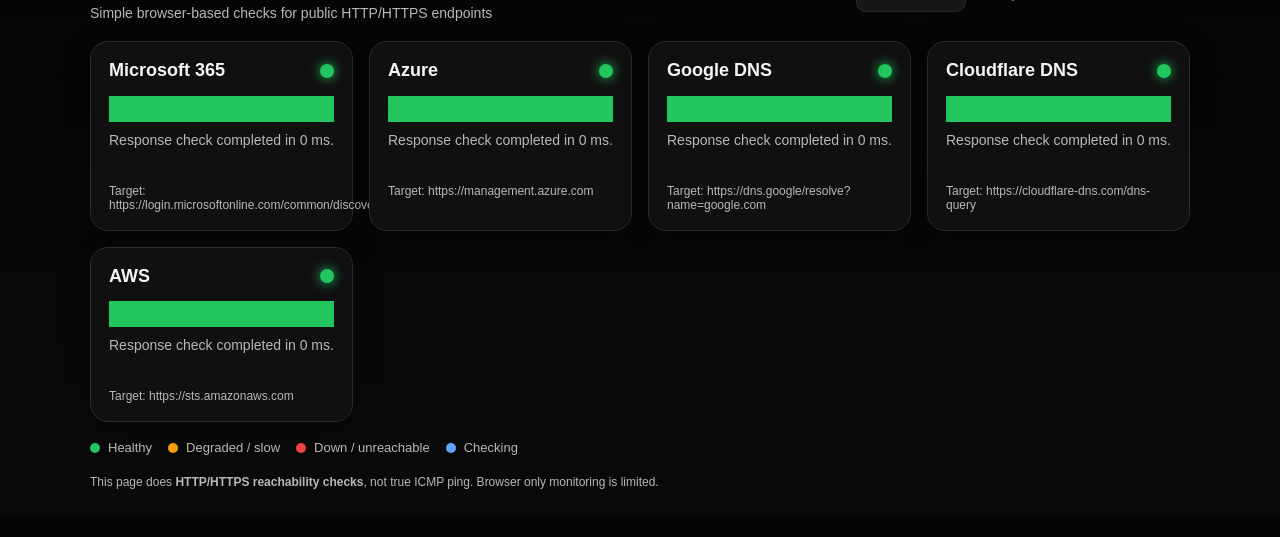
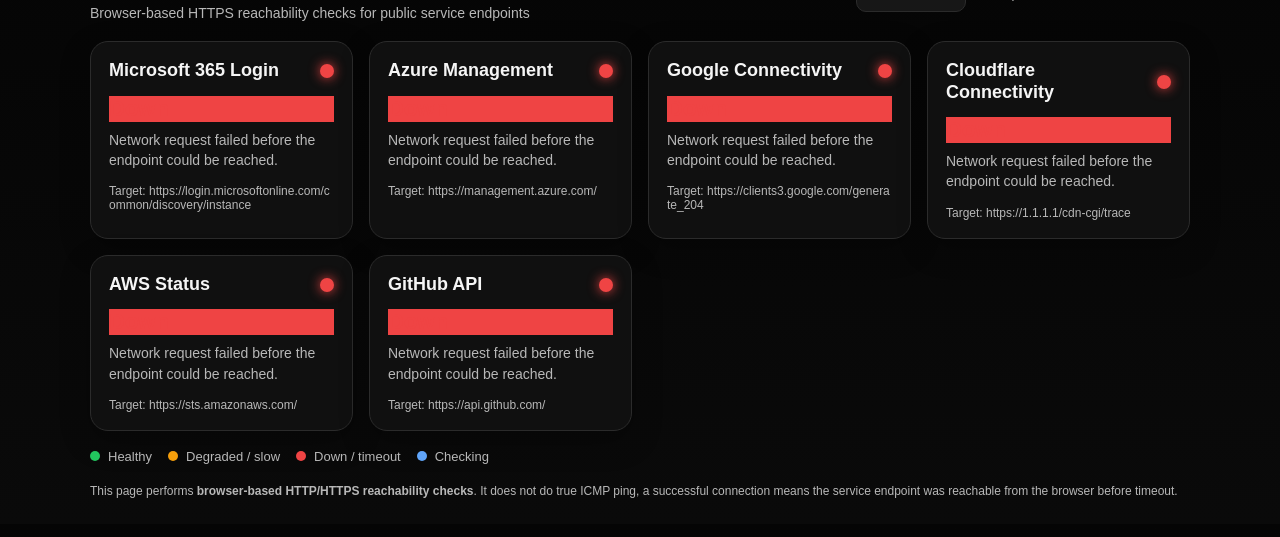
Before and after one commit to joshhernandez94/service-status-dashboard, a plain HTML site: page index.html in a window 1280 px wide. Shown: the part 59-596 px from the top of the page. Drawn offline with Linux system fonts and the light colour scheme; no server answers.

Commit message:
Update index.html

```diff
--- a/index.html
+++ b/index.html
@@ -133,6 +133,7 @@
       margin-top: 14px;
       color: var(--muted);
       font-size: 12px;
+      word-break: break-all;
     }
 
     .healthy .dot, .healthy .status { color: var(--good); background: var(--good); }
@@ -181,7 +182,7 @@
     <div class="header">
       <div>
         <div class="title">Service Status Board</div>
-        <div class="sub">Simple browser-based checks for public HTTP/HTTPS endpoints</div>
+        <div class="sub">Browser-based HTTPS reachability checks for public service endpoints</div>
       </div>
       <div class="actions">
         <button id="refreshBtn">Refresh now</button>
@@ -194,59 +195,64 @@
     <div class="legend">
       <div class="legend-item"><span class="dot" style="background:#22c55e;color:#22c55e"></span> Healthy</div>
       <div class="legend-item"><span class="dot" style="background:#f59e0b;color:#f59e0b"></span> Degraded / slow</div>
-      <div class="legend-item"><span class="dot" style="background:#ef4444;color:#ef4444"></span> Down / unreachable</div>
+      <div class="legend-item"><span class="dot" style="background:#ef4444;color:#ef4444"></span> Down / timeout</div>
       <div class="legend-item"><span class="dot" style="background:#60a5fa;color:#60a5fa"></span> Checking</div>
     </div>
 
     <div class="footer-note">
-      This page does <strong>HTTP/HTTPS reachability checks</strong>, not true ICMP ping. Browser only monitoring is limited.
+      This page performs <strong>browser-based HTTP/HTTPS reachability checks</strong>.
+      It does not do true ICMP ping, a successful connection means the service endpoint was reachable from the browser before timeout.
     </div>
   </div>
 
   <script>
-    // Update these to match the services you want to check.
-    // Best results: use a public page or favicon URL for each service.
     const services = [
       {
-        name: 'Microsoft 365',
-        url: 'https://login.microsoftonline.com/common/discovery/instance',
-        label: 'Public reachability check'
+        name: "Microsoft 365 Login",
+        url: "https://login.microsoftonline.com/common/discovery/instance",
+        label: "Microsoft identity platform"
       },
       {
-        name: 'Azure',
-        url: 'https://management.azure.com',
-        label: 'Public reachability check'
+        name: "Azure Management",
+        url: "https://management.azure.com/",
+        label: "Azure control plane"
       },
       {
-        name: 'Google DNS',
-        url: 'https://dns.google/resolve?name=google.com',
-        label: 'Public reachability check'
+        name: "Google Connectivity",
+        url: "https://clients3.google.com/generate_204",
+        label: "Global internet connectivity test"
       },
       {
-        name: 'Cloudflare DNS',
-        url: 'https://cloudflare-dns.com/dns-query',
-        label: 'Public reachability check'
+        name: "Cloudflare Connectivity",
+        url: "https://1.1.1.1/cdn-cgi/trace",
+        label: "Cloudflare edge network reachability"
       },
       {
-        name: 'AWS',
-        url: 'https://sts.amazonaws.com',
-        label: 'PUblic reachability Check'
+        name: "AWS Status",
+        url: "https://sts.amazonaws.com/",
+        label: "AWS identity service"
+      },
+      {
+        name: "GitHub API",
+        url: "https://api.github.com/",
+        label: "Developer platform reachability"
       }
     ];
 
     const CHECK_INTERVAL_MS = 60000;
     const FAST_THRESHOLD_MS = 1200;
     const SLOW_THRESHOLD_MS = 3500;
+    const REQUEST_TIMEOUT_MS = 5000;
 
-    const grid = document.getElementById('statusGrid');
-    const lastUpdated = document.getElementById('lastUpdated');
-    const refreshBtn = document.getElementById('refreshBtn');
+    const grid = document.getElementById("statusGrid");
+    const lastUpdated = document.getElementById("lastUpdated");
+    const refreshBtn = document.getElementById("refreshBtn");
 
     function renderCards() {
-      grid.innerHTML = '';
+      grid.innerHTML = "";
       services.forEach((service, index) => {
-        const card = document.createElement('div');
-        card.className = 'card checking';
+        const card = document.createElement("div");
+        card.className = "card checking";
         card.id = `card-${index}`;
         card.innerHTML = `
           <div class="top">
@@ -261,86 +267,62 @@
       });
     }
 
-    function setCardState(index, state, message, ms) {
+    function setCardState(index, state, message, detailText) {
       const card = document.getElementById(`card-${index}`);
       const status = document.getElementById(`status-${index}`);
       const desc = document.getElementById(`desc-${index}`);
 
-      card.classList.remove('healthy', 'degraded', 'down', 'checking');
+      card.classList.remove("healthy", "degraded", "down", "checking");
       card.classList.add(state);
       status.textContent = message;
-
-      if (typeof ms === 'number') {
-        desc.textContent = `Response check completed in ${ms} ms.`;
-      } else {
-        desc.textContent = 'Unable to reach target endpoint.';
-      }
+      desc.textContent = detailText;
     }
 
     async function checkService(service, index) {
-      setCardState(index, 'checking', 'Checking');
+      setCardState(index, "checking", "Checking", service.label);
 
+      const controller = new AbortController();
+      const timeoutId = setTimeout(() => controller.abort(), REQUEST_TIMEOUT_MS);
       const start = performance.now();
 
-      // We use an image request to avoid most CORS issues for simple reachability.
-      // Add a cache-buster so each refresh actually re-checks the service.
-      const urlWithBust = service.url + (service.url.includes('?') ? '&' : '?') + 'cb=' + Date.now();
+      try {
+        await fetch(service.url + (service.url.includes("?") ? "&" : "?") + "_ts=" + Date.now(), {
+          method: "GET",
+          mode: "no-cors",
+          cache: "no-store",
+          signal: controller.signal
+        });
 
-      return new Promise((resolve) => {
-        const img = new Image();
-        let finished = false;
-        const timeoutMs = 5000;
+        clearTimeout(timeoutId);
+        const ms = Math.round(performance.now() - start);
 
-        const done = (ok) => {
-          if (finished) return;
-          finished = true;
-          const ms = Math.round(performance.now() - start);
+        if (ms <= FAST_THRESHOLD_MS) {
+          setCardState(index, "healthy", "Healthy", `Endpoint reachable in ${ms} ms.`);
+        } else if (ms <= SLOW_THRESHOLD_MS) {
+          setCardState(index, "degraded", "Degraded", `Endpoint reachable but slower: ${ms} ms.`);
+        } else {
+          setCardState(index, "down", "Slow / timeout risk", `Endpoint responded slowly: ${ms} ms.`);
+        }
+      } catch (error) {
+        clearTimeout(timeoutId);
 
-          if (!ok) {
-            setCardState(index, 'down', 'Down');
-            return resolve();
-          }
-
-          if (ms <= FAST_THRESHOLD_MS) {
-            setCardState(index, 'healthy', 'Healthy', ms);
-          } else if (ms <= SLOW_THRESHOLD_MS) {
-            setCardState(index, 'degraded', 'Degraded', ms);
-          } else {
-            setCardState(index, 'down', 'Slow / timeout risk', ms);
-          }
-
-          resolve();
-        };
-
-        const timer = setTimeout(() => {
-          img.onload = null;
-          img.onerror = null;
-          done(false);
-        }, timeoutMs);
-
-        img.onload = () => {
-          clearTimeout(timer);
-          done(true);
-        };
-
-        img.onerror = () => {
-          clearTimeout(timer);
-          done(false);
-        };
-
-        img.src = urlWithBust;
-      });
+        if (error.name === "AbortError") {
+          setCardState(index, "down", "Down", `Timed out after ${REQUEST_TIMEOUT_MS} ms.`);
+        } else {
+          setCardState(index, "down", "Down", "Network request failed before the endpoint could be reached.");
+        }
+      }
     }
 
     async function refreshAll() {
       await Promise.all(services.map((service, index) => checkService(service, index)));
-      lastUpdated.textContent = 'Last updated: ' + new Date().toLocaleString();
+      lastUpdated.textContent = "Last updated: " + new Date().toLocaleString();
     }
 
     renderCards();
     refreshAll();
     setInterval(refreshAll, CHECK_INTERVAL_MS);
-    refreshBtn.addEventListener('click', refreshAll);
+    refreshBtn.addEventListener("click", refreshAll);
   </script>
 </body>
 </html>
```
